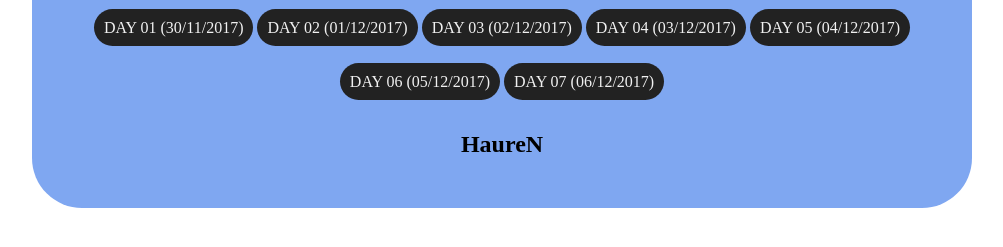
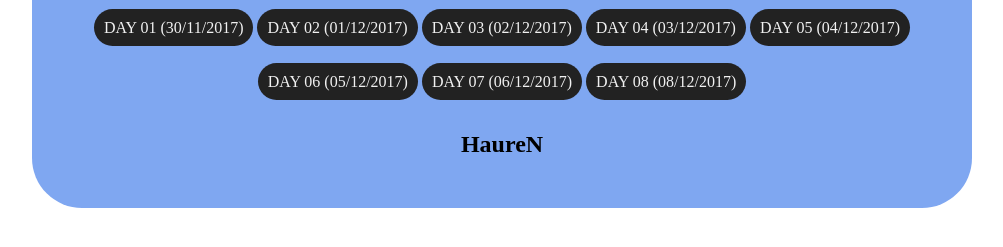
Before and after one commit to huaren/huaren.github.io, a plain HTML site: page index.html in a window 1280 px wide. Shown: the part 151-398 px from the top of the page, without its empty margins (138-1141 px from the left). Drawn offline with Linux system fonts and the light colour scheme.

Commit message:
Update index.html

```diff
--- a/index.html
+++ b/index.html
@@ -38,6 +38,7 @@
       <a href="http://htmlpreview.github.io/?https://raw.githubusercontent.com/huaren/sites/master/Site05/index.html" target="_blank">DAY 05 (04/12/2017)</a><br><br><br>
       <a href="http://htmlpreview.github.io/?https://raw.githubusercontent.com/huaren/sites/master/Site06/index.html" target="_blank">DAY 06 (05/12/2017)</a>
       <a href="http://htmlpreview.github.io/?https://raw.githubusercontent.com/huaren/sites/master/Site07/index.html" target="_blank">DAY 07 (06/12/2017)</a>
+      <a href="http://htmlpreview.github.io/?https://raw.githubusercontent.com/huaren/sites/master/Site08/index.html" target="_blank">DAY 08 (08/12/2017)</a>
 
       <h2>HaureN</h2>
     </div>
```
